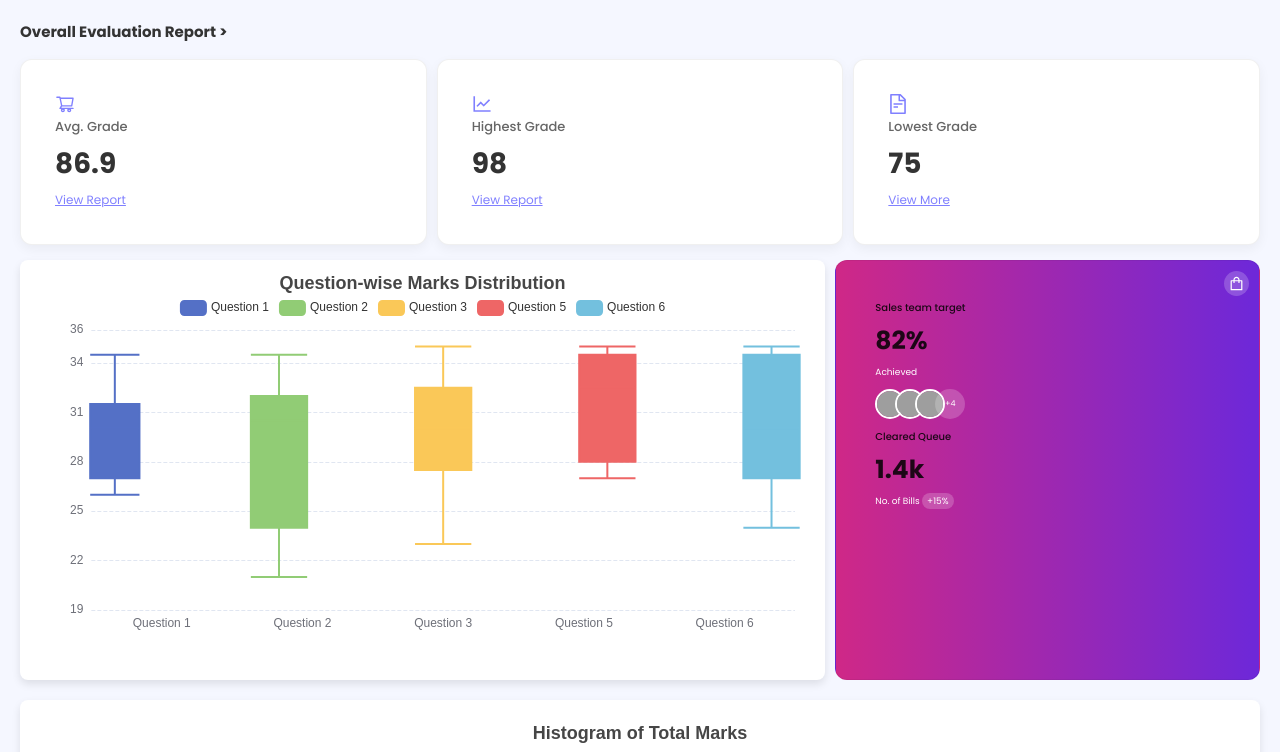
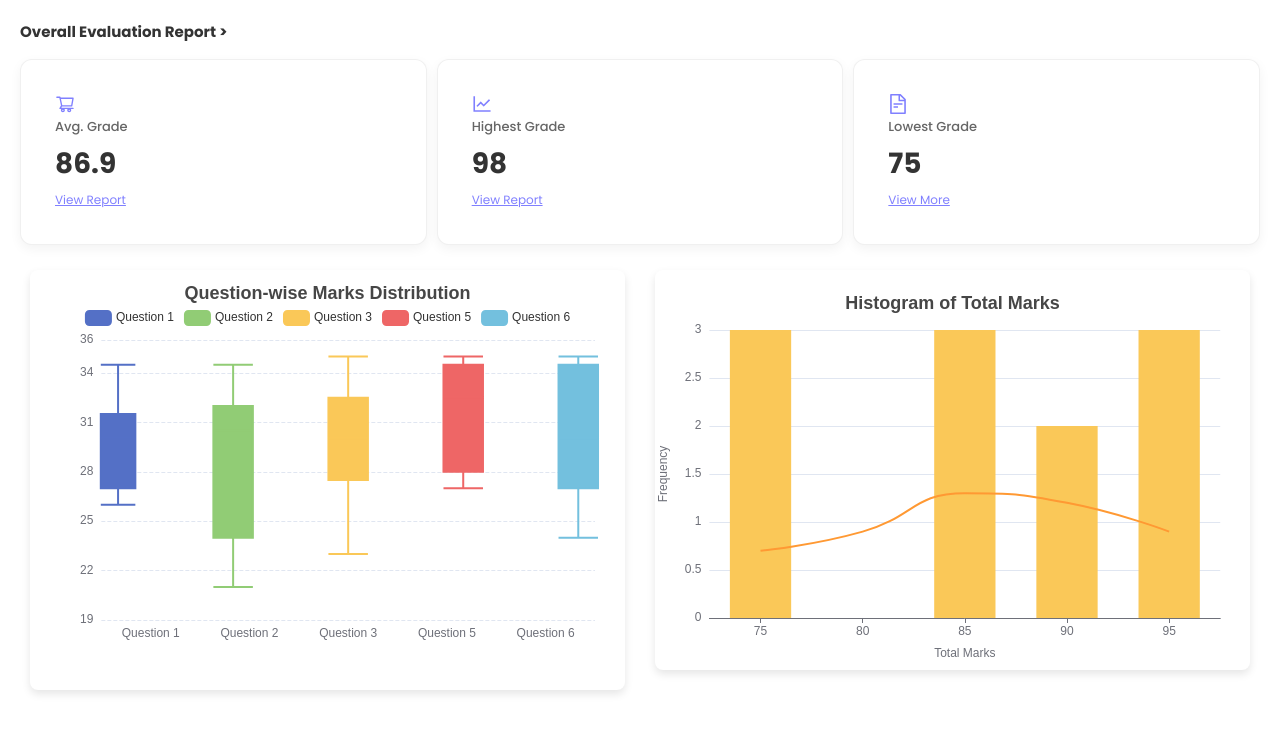
Before and after one commit to gopisuresh-dev2prod/grading-assistant, a React (Create React App) app: page /evaluation-report in a window 1280 px wide. Shown: the top 752 px of the page. Built offline with nearby package versions, Linux system fonts and the light colour scheme; sample sign-in values are in the browser's storage; grey boxes are pictures that could not be loaded.

Commit message:
update 7 files

```diff
--- a/src/Pages/EvaluationReportPage/EvaluationReportPage.js
+++ b/src/Pages/EvaluationReportPage/EvaluationReportPage.js
@@ -104,40 +104,14 @@ const EvaluationReportPage = ({assignmentName}) => {
       </div>
 
       <div className="charts-section">
-        {/* <Card className="chart-card">
-      <h3>Question-wise Marks Distribution</h3>
-      <ReactECharts option={chartOption} style={{height: '300px'}} />
-    </Card> */}
-        <ChartCard></ChartCard>
+  <div className="chart-card">
+    <ChartCard />
+  </div>
+  <div className="histogram-chart">
+    <HistogramChart />
+  </div>
+</div>
 
-        <Card className="sales-target">
-          <h3>Sales team target</h3>
-          <h2>82%</h2>
-          <p>Achieved</p>
-          <div className="team-avatars">
-            <img
-              src={"https://xsgames.co/randomusers/assets/avatars/male/11.jpg"}
-              alt="Team member"
-            />
-            <img
-              src="https://xsgames.co/randomusers/assets/avatars/male/40.jpg"
-              alt="Team member"
-            />
-            <img
-              src="https://xsgames.co/randomusers/assets/avatars/male/40.jpg"
-              alt="Team member"
-            />
-            <span>+4</span>
-          </div>
-          <ShoppingOutlined className="icon" />
-          <h3>Cleared Queue</h3>
-          <h2>1.4k</h2>
-          <p>
-            No. of Bills <span className="positive">+15%</span>
-          </p>
-        </Card>
-      </div>
-      <HistogramChart></HistogramChart>
     </div>
   );
 };
--- a/src/Pages/EvaluationReportPage/EvaluationReportPage.scss
+++ b/src/Pages/EvaluationReportPage/EvaluationReportPage.scss
@@ -1,6 +1,6 @@
 .evaluation-report-page {
     padding: 2rem;
-    background-color: #f5f7ff;
+    // background-color: #f5f7ff;
 
     h1 {
       font-size: 1.5rem;
@@ -75,12 +75,15 @@
     .charts-section {
       display: flex;
       gap: 1rem;
+      height: 100%;
+      .chart-card,
+      .histogram-chart {
+        flex: 1;
+        border-radius: 12px;
+        // box-shadow: 0 4px 12px rgba(0, 0, 0, 0.05);
+        padding: 1rem;
 
-      .chart-card {
-        flex: 2;
-        border-radius: 12px;
-        box-shadow: 0 4px 12px rgba(0, 0, 0, 0.05);
-        padding: 1rem;
+        // width: 50%;
 
         h3 {
           font-size: 1rem;
@@ -88,72 +91,6 @@
           margin-bottom: 1rem;
         }
       }
+    }
 
-      .sales-target {
-        flex: 1;
-        border-radius: 12px;
-        background: linear-gradient(90deg, #cf2887 0%, #6d28d9 100%);
-        color: white;
-        padding: 1.5rem;
-        position: relative;
-        overflow: hidden;
-  height: auto;
-        h3 {
-          font-size: 1rem;
-          margin-bottom: 0.5rem;
-        }
-
-        h2 {
-          font-size: 2.5rem;
-          font-weight: bold;
-          margin-bottom: 0.5rem;
-        }
-
-        p {
-          font-size: 0.9rem;
-          margin-bottom: 1rem;
-        }
-
-        .team-avatars {
-          display: flex;
-          align-items: center;
-          margin-bottom: 1rem;
-
-          img {
-            width: 30px;
-            height: 30px;
-            border-radius: 50%;
-            border: 2px solid white;
-            margin-right: -10px;
-          }
-
-          span {
-            background-color: rgba(255, 255, 255, 0.2);
-            border-radius: 50%;
-            width: 30px;
-            height: 30px;
-            display: flex;
-            align-items: center;
-            justify-content: center;
-            font-size: 0.8rem;
-          }
-        }
-
-        .icon {
-          position: absolute;
-          top: 1rem;
-          right: 1rem;
-          font-size: 1.5rem;
-          background-color: rgba(255, 255, 255, 0.2);
-          border-radius: 50%;
-          padding: 0.5rem;
-        }
-
-        .positive {
-          background-color: rgba(255, 255, 255, 0.2);
-          padding: 0.2rem 0.5rem;
-          border-radius: 12px;
-        }
-      }
-    }
   }
--- a/src/Pages/EvaluationReportPage/HistogramChart.js
+++ b/src/Pages/EvaluationReportPage/HistogramChart.js
@@ -73,7 +73,7 @@ const HistogramChart = () => {
       borderRadius: '8px',
       boxShadow: '0 4px 8px rgba(0,0,0,0.1)',
     //   padding: '20px',
-      marginTop: '20px'
+      // marginTop: '20px'
     }}>
       <ReactECharts option={option} style={{ height: '400px', width: '100%' }} />
     </div>
--- a/src/Pages/IndividualEvaluationReport/IndividualEvaluationReport.js
+++ b/src/Pages/IndividualEvaluationReport/IndividualEvaluationReport.js
@@ -23,7 +23,7 @@ const IndividualEvaluationReport = () => {
 
   const columns = [
     {
-      title: 'Student',
+      title: '',
       dataIndex: 'student',
       key: 'student',
       render: (text, record) => (
@@ -34,13 +34,13 @@ const IndividualEvaluationReport = () => {
       ),
     },
     {
-      title: 'Grade',
+      title: '',
       dataIndex: 'grade',
       key: 'grade',
       render: (text) => <span className="grade">{text}</span>,
     },
     {
-      title: 'Actions',
+      title: '',
       key: 'actions',
       render: (text, record) => (
         <>
--- a/src/Pages/IndividualEvaluationReport/IndividualEvaluationReport.scss
+++ b/src/Pages/IndividualEvaluationReport/IndividualEvaluationReport.scss
@@ -1,21 +1,64 @@
 // IndividualEvaluationReport.scss
 .individual-evaluation-report {
- margin-bottom: 9rem;
+  margin-bottom: 9rem;
+  padding: 2rem;
+
+  h1 {
+    font-size: 1.5rem;
+    font-weight: bold;
+    margin-bottom: 1.5rem;
+  }
+
+  .ant-table {
+    border: 1px solid #e8e8e8;
+  }
+
+  .ant-table-thead > tr > th {
+    background-color: #f0f0f0;
+    font-weight: bold;
+  }
+
   .student-info {
     display: flex;
     align-items: center;
 
-    span {
-      margin-left: 10px;
+    .ant-avatar {
+      margin-right: 10px;
     }
   }
 
+  .grade {
+    font-weight: bold;
+  }
+
   .actions {
-    a {
-      margin-right: 10px;
+    display: flex;
+    align-items: center;
+    gap: 1rem;
+
+    .action-link {
+      display: flex;
+      align-items: center;
+      gap: 0.5rem;
+      color: #1890ff;
+      cursor: pointer;
+
+      &:hover {
+        color: #40a9ff;
+      }
+
+      svg {
+        font-size: 1.25rem;
+      }
     }
   }
+
+  .modal-content {
+    display: flex;
+    gap: 20px;
+  }
 }
+
 .ant-modal-content {
   position: relative;
   background-color: #fff;
--- a/src/Pages/ModifyAssignmentPage/ModifyAssignmentPage.js
+++ b/src/Pages/ModifyAssignmentPage/ModifyAssignmentPage.js
@@ -15,7 +15,7 @@ const ModifyAssignmentPage = () => {
     mapping: []
   });
   const [isGrading, setIsGrading] = useState(false);
-  const [gradingComplete, setGradingComplete] = useState(false);
+  const [gradingComplete, setGradingComplete] = useState(true);
 
   // Validation for enabling START GRADING button
   const isStartGradingEnabled = assignmentName.trim() !== '' &&
```
